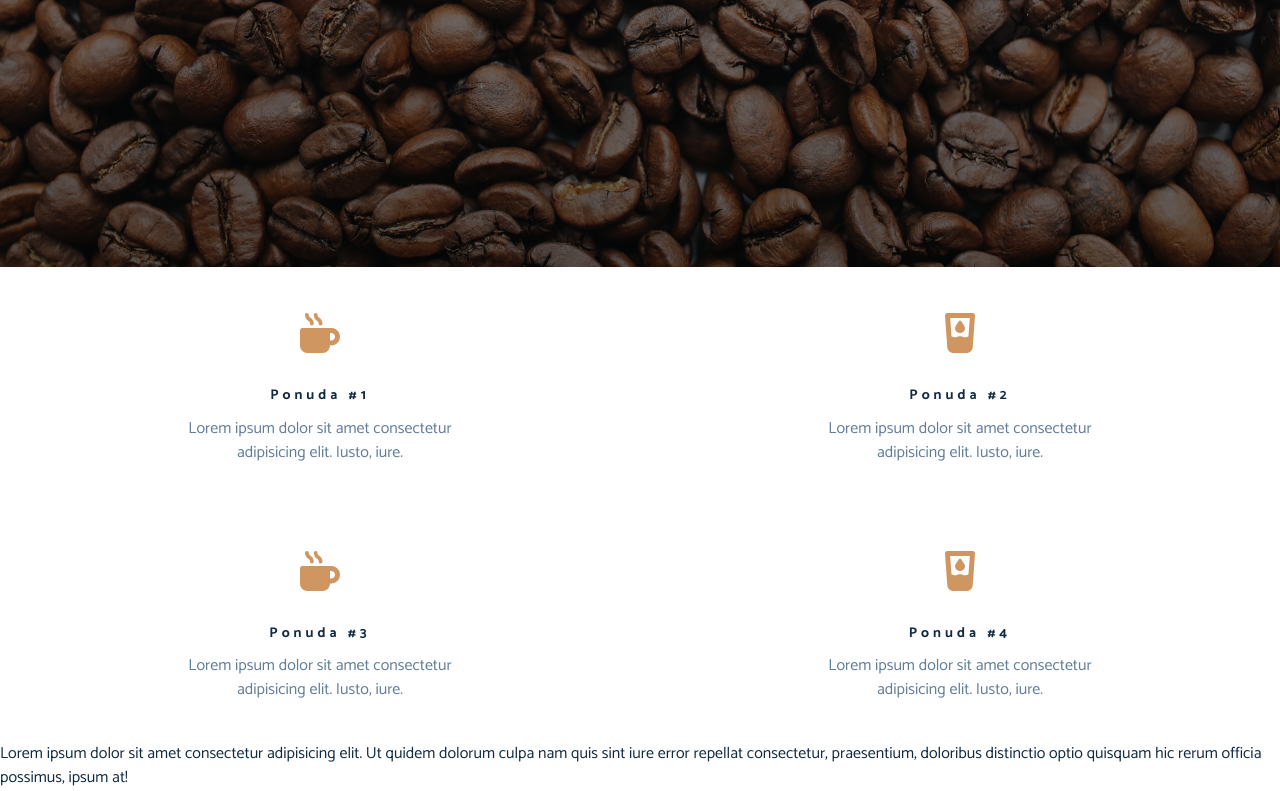
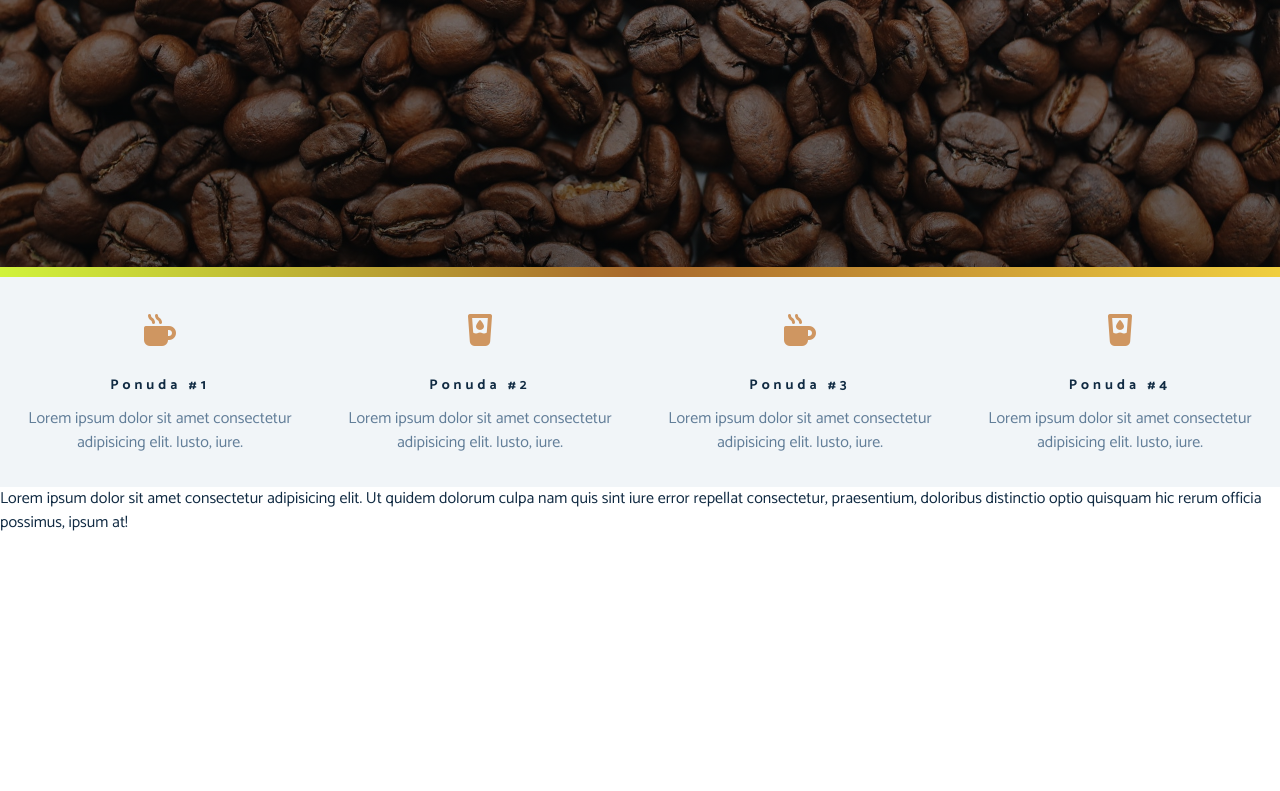
Before and after one commit to DejanGogov/webpage, a plain HTML site: page index.html in a window 1280 px wide. Shown: the part 677-1468 px from the top of the page. After the commit the page ends 1213 px from the top, so only its background shows below. Drawn offline with Linux system fonts and the light colour scheme; a web font is replaced by a local one.

Commit message:
nema greska

```diff
--- a/css/style.css
+++ b/css/style.css
@@ -34,7 +34,7 @@ Variables
 
  body{
      font-family: var(--ff-primary);
-     background: var(--clr-white);
+     /* background: var(--clr-white); */
      color:var(--clr-gray-1);
      line-height: 1.5;
      font-size: 0.875;
@@ -152,33 +152,39 @@ Variables
 
 .skills {
     background: var(--clr-gray-10);
+    border-top: 10px solid;
+    border-image-slice: 1;
+    border-image-source: linear-gradient(to left, #f0cf3f, #a8682c, #d1f33b);
 
 }
 
 .skill {
-    padding: 2.5rem 0;
+    padding: 2rem 0;
     text-align: center;
     transition: var(--transition);
 
 }
 
 .skill-icon {
-    font-size: 2.5rem;
+    display: inline-block;
+    font-size: 2rem;
     margin-bottom: 1.25rem;
     transition: var(--transition);
-    display: inline-block;
     color:var(--clr-primery-light);
 }
+
+
 
 .skill-text {
     color: var(--clr-gray-5);
     max-width: 17rem;
     margin: 0 auto;
+
 }
 
 .skill:hover{
     background: var(--clr-white);
-    box-shadow: 0 2px var(--clr-primery);
+    box-shadow: 0 1px var(--clr-primery);
 }
 
 .skill:hover .skill-icon{
@@ -192,86 +198,18 @@ border-bottom: 1px solid #a8682c;}
  @media screen and (min-width:576px) {
     .skill {
         float: left;
+        height: 210px;
         width: 50%;
+        background-color: var(--clr-gray-10);
     }
 
 
-/* @media screen and (min-width:1200px) {
+@media screen and (min-width:1000px) {
+    .clearfix {
+        background-color: var(--clr-gray-10);
+    }
+
     .skill {
         float: left;
         width: 25%;
-    }  */
-
-
-
-/* Under Hero Section */
-/* .under-hero {
-    width: 100%;
-    height: 200px;
-    text-align: center;
-    background-color: var(--clr-gray-10);
-    border-top: 10px solid;
-    border-image-slice: 1;
-    border-image-source: linear-gradient(to left, #f0cf3f, #a8682c, #d1f33b);
-}
-
-.under-btn {
-    width: 25%;
-    float: left;
-
-}
-
-.fa-solid {
-    padding: 1.83rem;
-    font-size: 2rem;
-    color: var(--clr-primery-light);
-    cursor: pointer;
-
-}
-
-.under-btn a {
-    color: var(--clr-gray-1);
-    letter-spacing: var(--spacing);
-    font-weight: 700;
-
-}
-
-.under-btn p {
-    padding-top: 0.40rem;
-} */
-
-
-/*  hover section */
-/* .under-btn:hover{
-    background: var(--clr-white);
-    border-bottom: 1px solid #a8682c;
-
-}
-.under-hero span i:hover{
-animation: test 3s infinite
-}
-
-@keyframes test{
-    25% {
-        transform: translateY(10px);} */
-
-}
-
-/* Media Querry */
-/* @media screen and (max-width:570px) {
-    .under-hero {
-
-        width: 100%;
-        height: 480px;
-
     }
-
-    .under-btn{
-        width: 50%;
-        height: 50%;
-    }
-} */
-
-
-
-/* End UnderHero Section */
```
